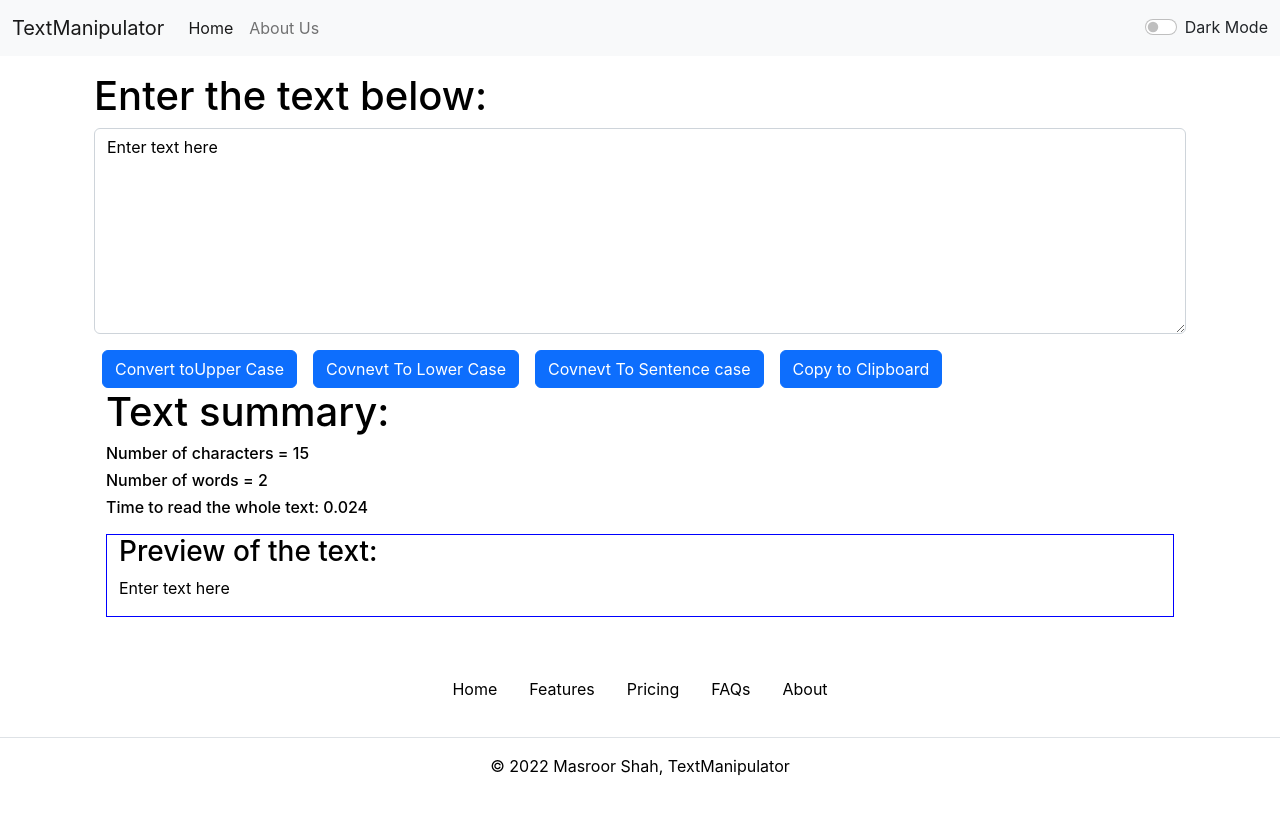
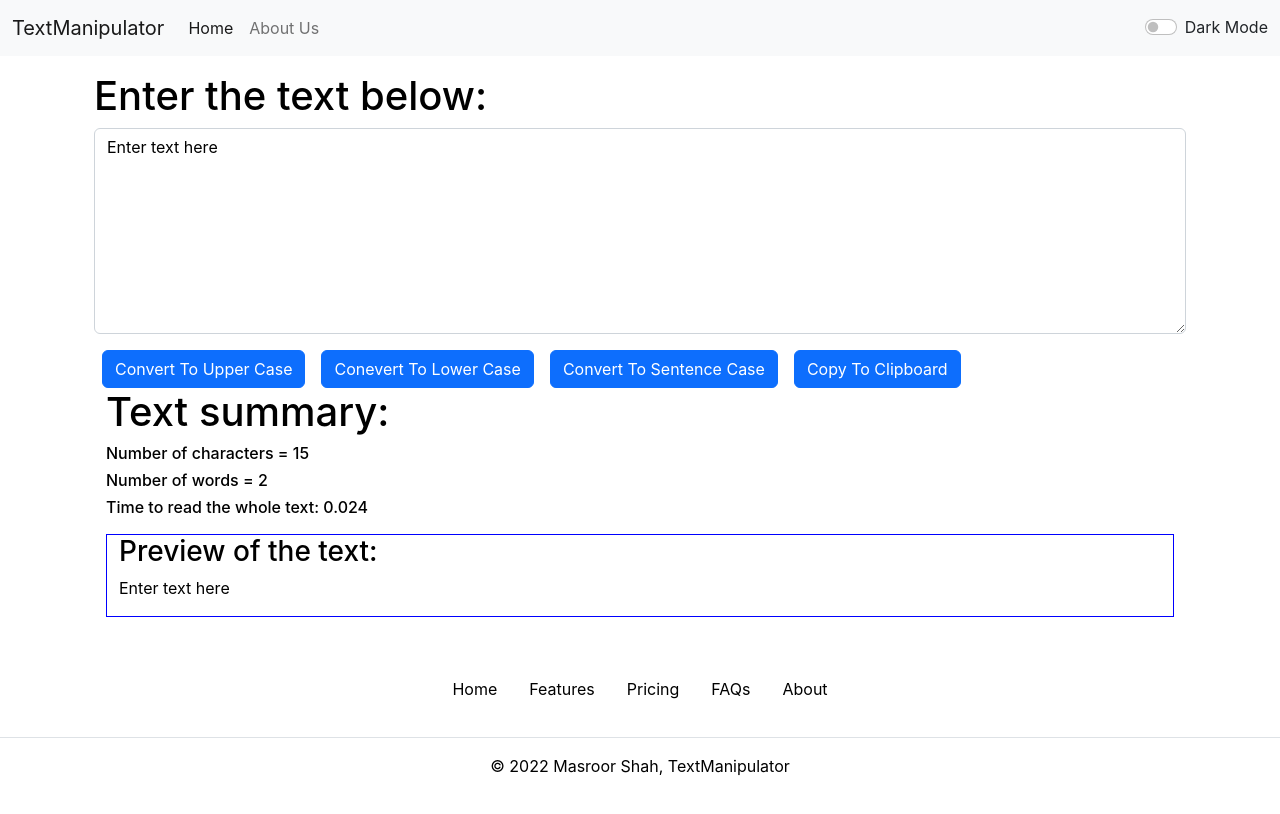
Before and after one commit to masroor07/TextManipulator, a React (Create React App) app: page / in a window 1280 px wide. Shown: the top 814 px of the page. Built offline with nearby package versions, Linux system fonts and the light colour scheme.

Commit message:
Spelled the buttons right

```diff
--- a/src/components/TextForm.js
+++ b/src/components/TextForm.js
@@ -43,10 +43,10 @@ export default function TextForm(props) {
     <div className="mb-3" >
     <textarea className="form-control" style= {{backgroundColor: props.textArea, color: props.text}} value={text} onChange= {onChangeHandler} id="myBox" rows="8" ></textarea>
      </div >
-     <button className="btn btn-primary mx-2" onClick={toUpperCase}>Convert toUpper Case </button>
-     <button className="btn btn-primary mx-2"onClick={toLowerCase}>Covnevt To Lower Case</button>
-     <button className="btn btn-primary mx-2"onClick={firstToCapital}>Covnevt To Sentence case</button>
-     <button className="btn btn-primary mx-2"onClick={textCopy}>Copy to Clipboard</button>
+     <button className="btn btn-primary mx-2" onClick={toUpperCase}>Convert To Upper Case </button>
+     <button className="btn btn-primary mx-2"onClick={toLowerCase}>Conevert To Lower Case</button>
+     <button className="btn btn-primary mx-2"onClick={firstToCapital}>Convert To Sentence Case</button>
+     <button className="btn btn-primary mx-2"onClick={textCopy}>Copy To Clipboard</button>
 </div>
 
 <div className="container" style= {{color: props.text}} >
```
